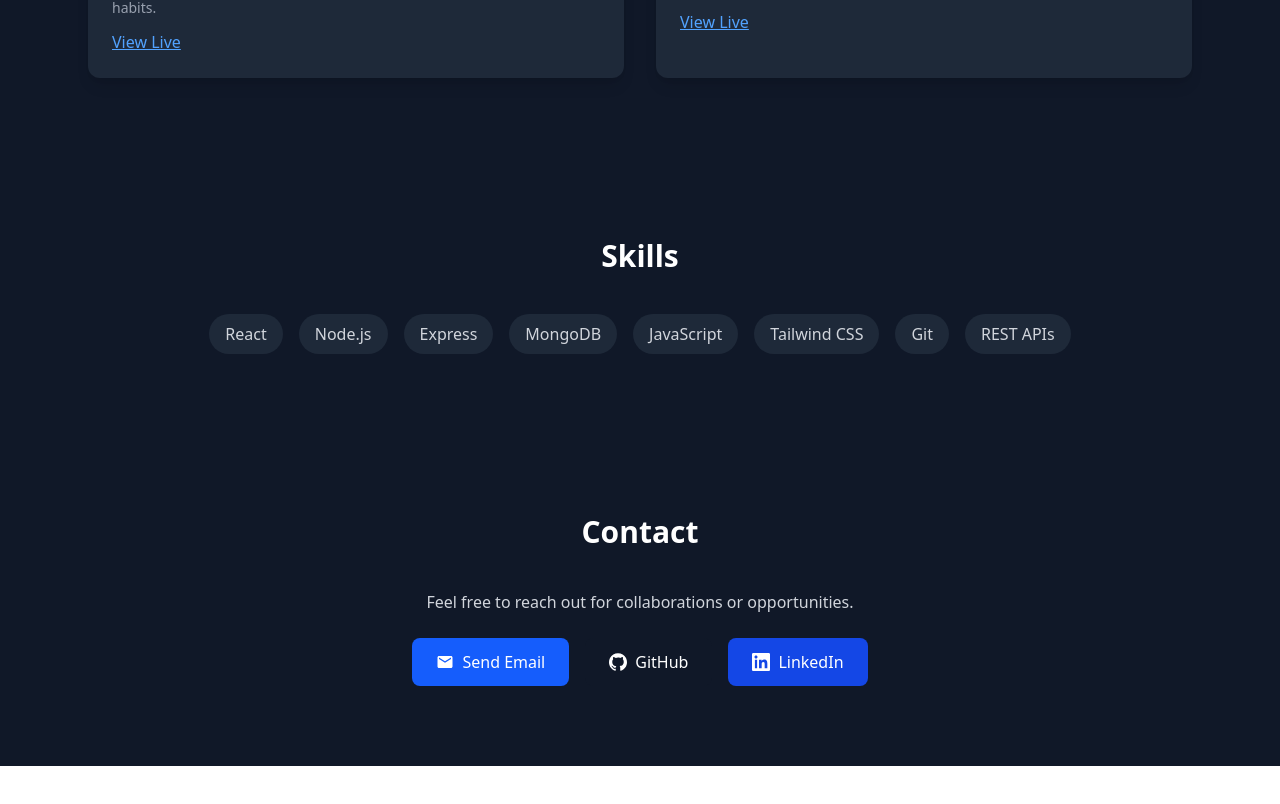
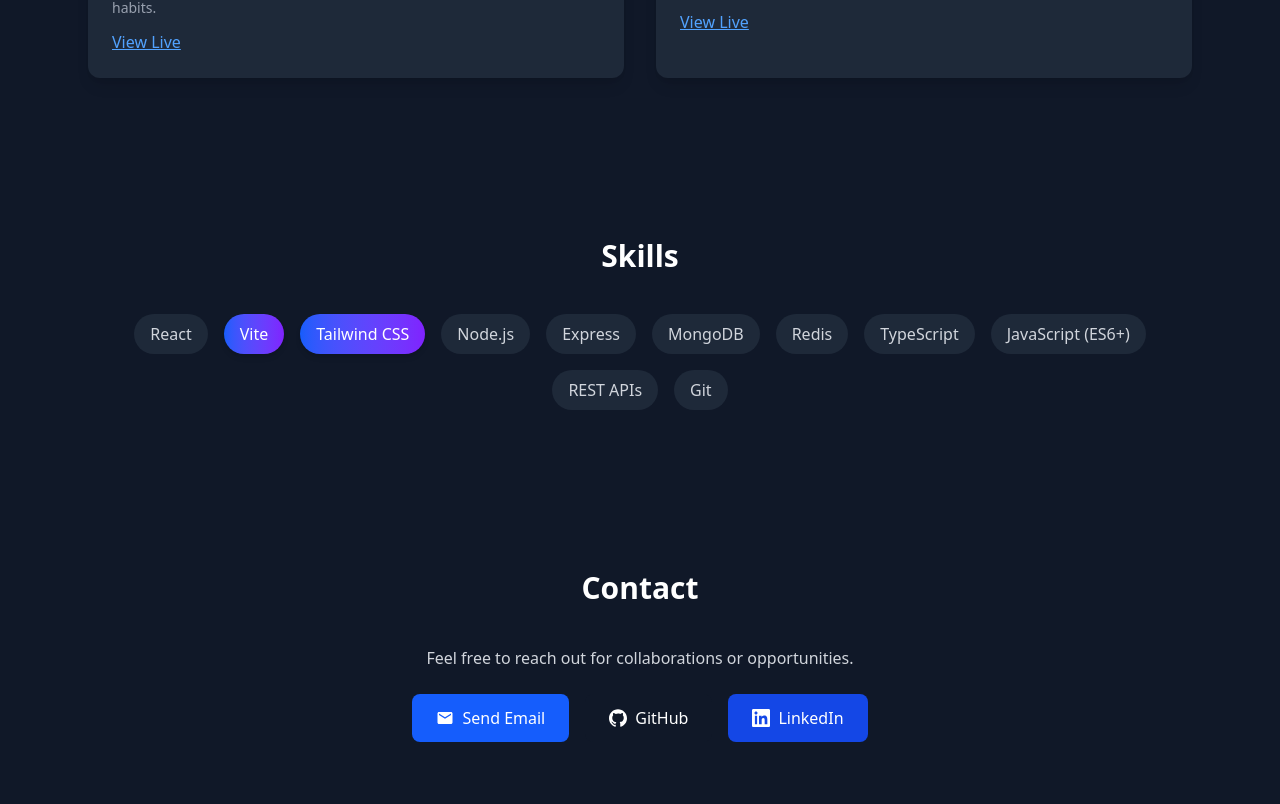
Before and after one commit to malbroo96/frontend, a React app: page / in a window 1280 px wide. Shown: the part 614-1418 px from the top of the page. Before the commit the page ends 1380 px from the top, so only its background shows below. Built offline with nearby package versions, Linux system fonts and the light colour scheme; the HTML template or start-up script is replaced by a standard one.

Commit message:
resume download and view set

```diff
--- a/src/components/Hero.jsx
+++ b/src/components/Hero.jsx
@@ -1,48 +1,34 @@
+import resume from "../assets/Akhil_Joseph_Resume.pdf";
+
 export default function Hero() {
   async function handleClick(e) {
     e && e.preventDefault && e.preventDefault();
-    const resumeUrl = "/resume.pdf";
-    const driveFallback =
-      "https://drive.google.com/file/d/13MGZlOCJZMbAXoIMkxqIH9yU5K3SN0Tc/view?usp=sharing";
     try {
-      const res = await fetch(resumeUrl);
+      const res = await fetch(resume);
       if (!res.ok) throw new Error("resume not found");
       const blob = await res.blob();
       const blobUrl = URL.createObjectURL(blob);
 
-      const newWin = window.open("", "_blank");
+      // Try to open the PDF blob in a new tab for preview
+      const newWin = window.open(blobUrl, "_blank");
+
+      // Also trigger an automatic download by creating and clicking a hidden anchor
+      const a = document.createElement("a");
+      a.href = blobUrl;
+      a.download = "Akhil_Joseph_Resume.pdf";
+      document.body.appendChild(a);
+      a.click();
+      a.remove();
+
+      // If popup is blocked, open the blob in the current tab as a fallback
       if (!newWin) {
-        // popup blocked: fallback to initiating download in current window
-        const a = document.createElement("a");
-        a.href = blobUrl;
-        a.download = "resume.pdf";
-        document.body.appendChild(a);
-        a.click();
-        a.remove();
-        URL.revokeObjectURL(blobUrl);
-        return;
+        window.location.href = blobUrl;
       }
 
-      newWin.document.write(
-        "<html><head><title>Downloading resume...</title></head><body></body></html>"
-      );
-      const a = newWin.document.createElement("a");
-      a.href = blobUrl;
-      a.download = "resume.pdf";
-      a.style.display = "none";
-      newWin.document.body.appendChild(a);
-      a.click();
-      newWin.document.body.insertAdjacentHTML(
-        "beforeend",
-        '<p style="font-family: Arial, sans-serif;">If the download does not start automatically, <a href="' +
-          resumeUrl +
-          '" target="_blank">click here</a>.</p>'
-      );
-      // revoke after a short delay to ensure download started
+      // Revoke the blob URL shortly after to free memory
       setTimeout(() => URL.revokeObjectURL(blobUrl), 2000);
     } catch (err) {
-      // fallback: open the original Drive link in a new tab
-      window.open(driveFallback, "_blank");
+      alert("Resume is currently unavailable. Please try again later.");
     }
   }
   return (
--- a/src/components/Skills.jsx
+++ b/src/components/Skills.jsx
@@ -1,7 +1,17 @@
 export default function Skills() {
   const skills = [
-    "React", "Node.js", "Express", "MongoDB",
-    "JavaScript", "Tailwind CSS", "Git", "REST APIs"
+    { name: "React", highlight: false },
+    { name: "Vite", highlight: true },
+    { name: "Tailwind CSS", highlight: true },
+    { name: "Node.js", highlight: false },
+    { name: "Express", highlight: false },
+    { name: "MongoDB", highlight: false },
+    { name: "Redis", highlight: false },
+    { name: "TypeScript", highlight: false },
+    { name: "JavaScript (ES6+)", highlight: false },
+
+    { name: "REST APIs", highlight: false },
+    { name: "Git", highlight: false },
   ];
 
   return (
@@ -12,9 +22,14 @@ export default function Skills() {
         {skills.map((skill, idx) => (
           <span
             key={idx}
-            className="px-4 py-2 bg-gray-800 rounded-full text-gray-300"
+            className={
+              `px-4 py-2 rounded-full font-medium ` +
+              (skill.highlight
+                ? "bg-gradient-to-r from-blue-600 to-violet-600 text-white shadow-md"
+                : "bg-gray-800 text-gray-300")
+            }
           >
-            {skill}
+            {skill.name}
           </span>
         ))}
       </div>
```
Also changed, not shown: src/assets/propic.JPG (added).
